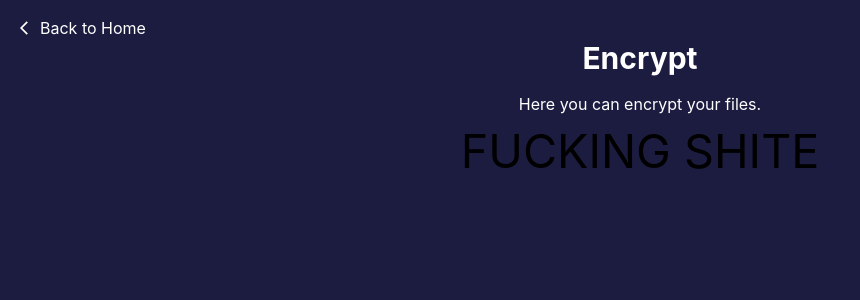
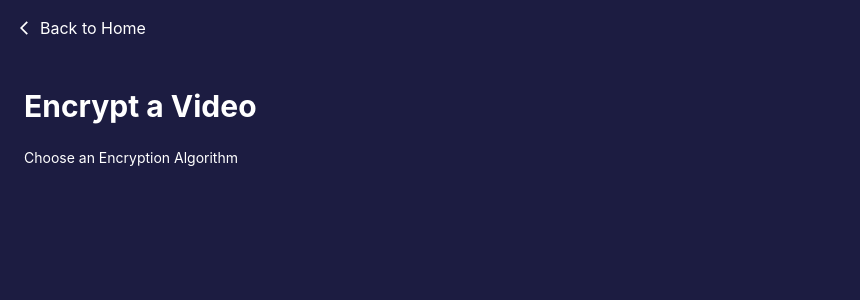
Before and after one commit to renchan16/Medicrypt-App, a React (Create React App) app in the folder medicrypt/: page /encrypt in a window 1280 px wide. Shown: the top 300 px of the page, without its empty margins (0-860 px from the left). Built offline with nearby package versions, Linux system fonts and the light colour scheme.

Commit message:
Updates in Encrypt File and Addition of AlgoSwitch (Unimplemented)

```diff
--- a/medicrypt/src/pages/Encrypt.js
+++ b/medicrypt/src/pages/Encrypt.js
@@ -16,10 +16,9 @@ function Encrypt() {
         Back to Home
       </button>
 
-      <div className="mt-4 text-center">
-        <h1 className="text-3xl font-bold text-white">Encrypt</h1>
-        <p className="text-white mt-4">Here you can encrypt your files.</p>
-        <p className='testClass'>FUCKING SHITE</p>
+      <div className="mt-16">
+        <h1 className="text-3xl font-bold text-white">Encrypt a Video</h1>
+        <h2 className="mt-6 text-sm font-normal text-white">Choose an Encryption Algorithm</h2>
       </div>
     </div>
   );
```
Also changed, not shown: medicrypt/src/components/buttons/AlgoSwitch.js (added).
